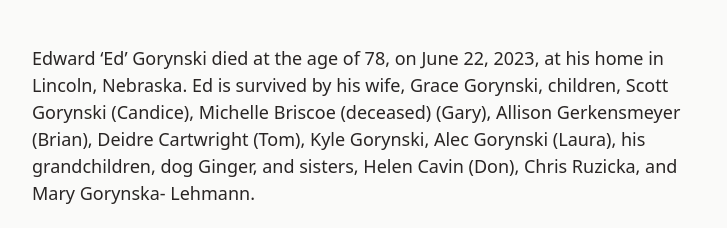
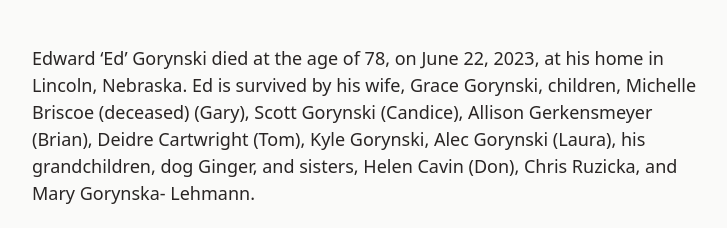
Before and after one commit to tomcartwrightuk/gorynski.com, a website: page ed-src/index.html in a window 1280 px wide. Shown: the part 351-579 px from the top of the page, without its empty margins (272-999 px from the left). Drawn offline with nearby package versions, Linux system fonts and the light colour scheme; files that its build step writes are made by us from their sources; a script that the page names is missing.

Commit message:
fix: wording

```diff
--- a/ed-src/index.html
+++ b/ed-src/index.html
@@ -20,8 +20,8 @@
         </header>
 
         <p class="leading-normal text-lg text-stone-800 mb-6 dark:text-slate-50">Edward ‘Ed’ Gorynski died at the age of 78, on June 22, 2023, at his home in Lincoln, Nebraska. Ed is
-        survived by his wife, Grace Gorynski, children, Scott Gorynski (Candice), Michelle Briscoe (deceased)
-        (Gary), Allison Gerkensmeyer (Brian), Deidre Cartwright (Tom), Kyle Gorynski, Alec Gorynski (Laura),
+        survived by his wife, Grace Gorynski, children, Michelle Briscoe (deceased) (Gary), Scott Gorynski (Candice),
+        Allison Gerkensmeyer (Brian), Deidre Cartwright (Tom), Kyle Gorynski, Alec Gorynski (Laura),
         his grandchildren, dog Ginger, and sisters, Helen Cavin (Don), Chris Ruzicka, and Mary Gorynska-
         Lehmann.</p>
 
```
Also changed, not shown: ed/index.html (+2 -2 lines).
